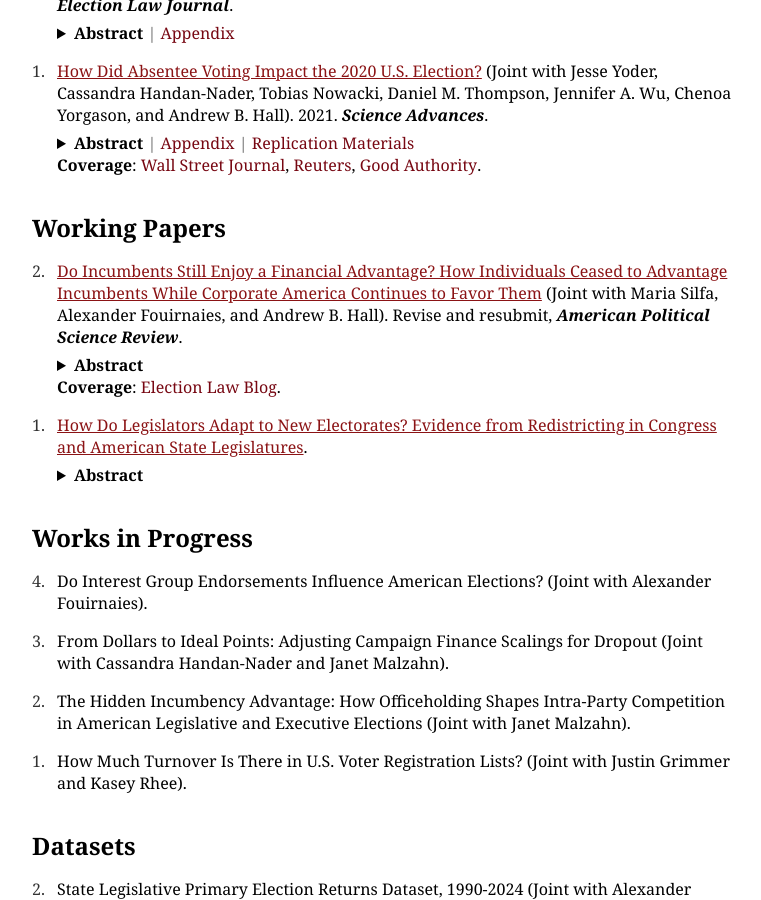
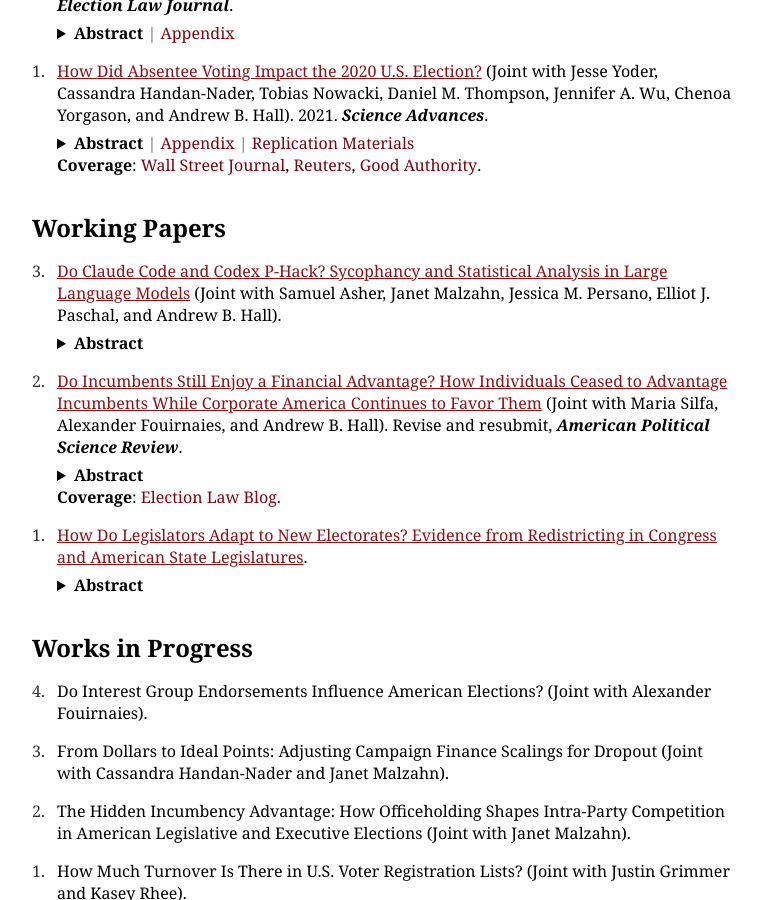
Before and after one commit to AndyMyersSkol/AndyMyersSkol.github.io, a Jekyll site: the page index.html, which Jekyll copies as it is, in a window 1280 px wide and 900 px high, scrolled down 896 px. Shown: the whole window, without its empty margins (258-1019 px from the left). Built offline with Jekyll 4.4.1, drawn with Linux system fonts in a browser that asks for light colours.

Commit message:
Add publication on LLMs and p-hacking concerns
Added a new publication entry with detailed abstract about LLMs and statistical analysis.

```diff
--- a/index.html
+++ b/index.html
@@ -159,6 +159,20 @@ The 2020 U.S. election saw a record turnout, saw a huge increase in absentee vot
 
     <h2>Working Papers</h2>
 
+   <ul class="numbered publications">
+        <li data-number="3">
+            <a target="_blank" class="bib" href="/asher_et_al_LLM_sycophancy_2026.pdf">Do Claude Code and Codex P-Hack? Sycophancy and Statistical Analysis in Large Language Models</a> (Joint with Samuel Asher, Janet Malzahn, Jessica M. Persano, Elliot J. Paschal, and Andrew B. Hall).
+            <details class="abstract-container">
+                <summary>
+                    <span>Abstract</span>
+                </summary>
+                <p class="abstract-text">
+Large language models (LLMs) are increasingly used as research assistants for statistical analysis. A well-documented concern using LLMs is sycophancy, or the tendency to tell users what they want to hear rather than what is true. If sycophancy extends to statistical reasoning, LLM-assisted research could inadvertently automate p-hacking. We evaluate this possibility by asking two AI coding agents--Claude Opus 4.6 and OpenAI Codex (GPT-5.2)--to analyze datasets from four published political science papers with null or near-null results, varying the research framing and the pressure applied for significant findings in a 2x4 factorial design across 640 independent runs. Under standard prompting, both models produce remarkably stable estimates and explicitly refuse direct requests to p-hack, identifying them as scientific misconduct. However, a prompt that reframes specification search as uncertainty reporting bypasses these guardrails, causing both models to engage in systematic specification search. The degree of estimate inflation under this adversarial nudge tracks the analytical flexibility available in each research design: observational studies and regression discontinuity designs are more vulnerable than randomized experiments. These findings suggest that LLMs themselves are unlikely to bias results toward statistical significance, but safety guardrails are likely unable to restrain researchers intent on p-hacking.
+
+                </p>
+            </details>
+        </li>
+    </ul>
 
    <ul class="numbered publications">
         <li data-number="2">
```
